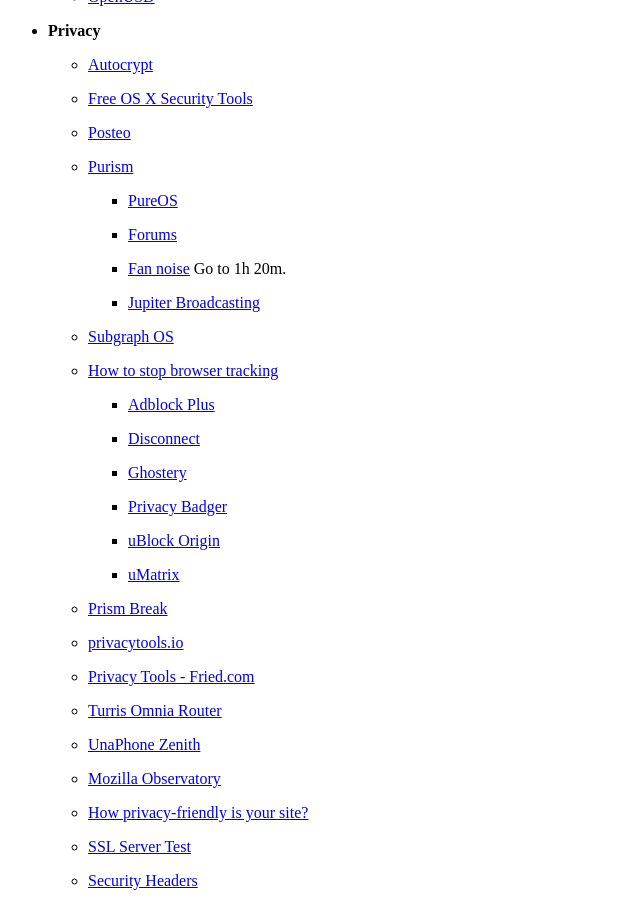
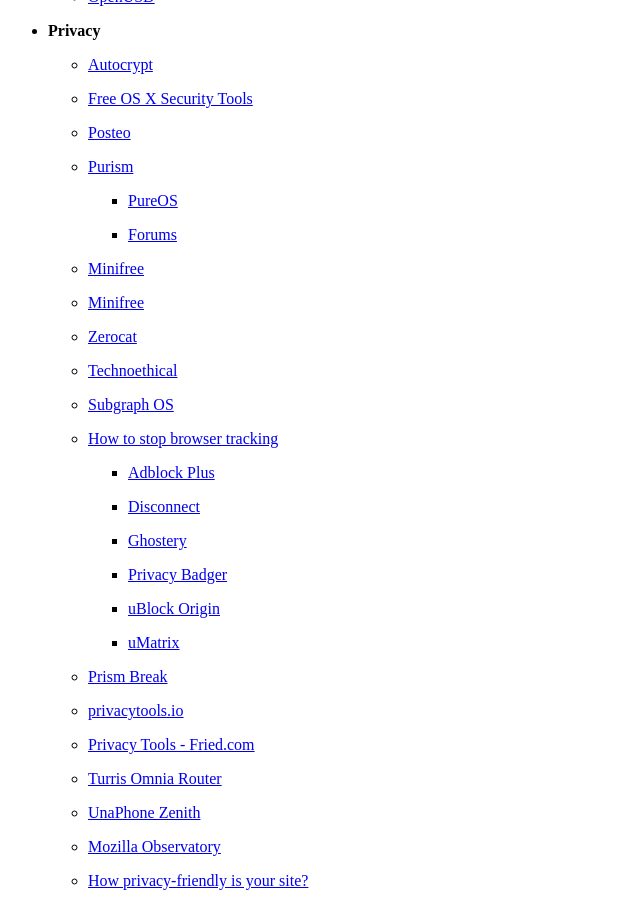
Before and after one commit to wahn/jan_walter_org, a Jekyll site: the page built from links/index.md, in a window 1280 px wide and 900 px high, scrolled down 4035 px. Shown: the whole window, without its empty margins (0-640 px from the left). Built offline with Jekyll 4.4.1, drawn with Linux system fonts in a browser that asks for light colours; Markdown is read by kramdown in place of the engine named in the settings.

Commit message:
Remove fan noise for Purism, add other coreboot machines.

```diff
--- a/links/index.md
+++ b/links/index.md
@@ -253,9 +253,17 @@
 
         + [Forums](https://puri.sm/forums)
 
-        + [Fan noise](https://www.youtube.com/watch?v=KMRwaQNs45k) Go to 1h 20m.
+        <!-- + [Fan noise](https://www.youtube.com/watch?v=KMRwaQNs45k) Go to 1h 20m. -->
 
-        + [Jupiter Broadcasting](http://www.jupiterbroadcasting.com/96641/the-high-price-of-purism-las-405-2)
+        <!-- + [Jupiter Broadcasting](http://www.jupiterbroadcasting.com/96641/the-high-price-of-purism-las-405-2) -->
+
+    - [Minifree](https://minifree.org)
+
+    - [Minifree](https://minifree.org)
+
+    - [Zerocat](http://www.zerocat.org)
+
+    - [Technoethical](https://tehnoetic.com)
 
     - [Subgraph OS](https://subgraph.com)
 
```
